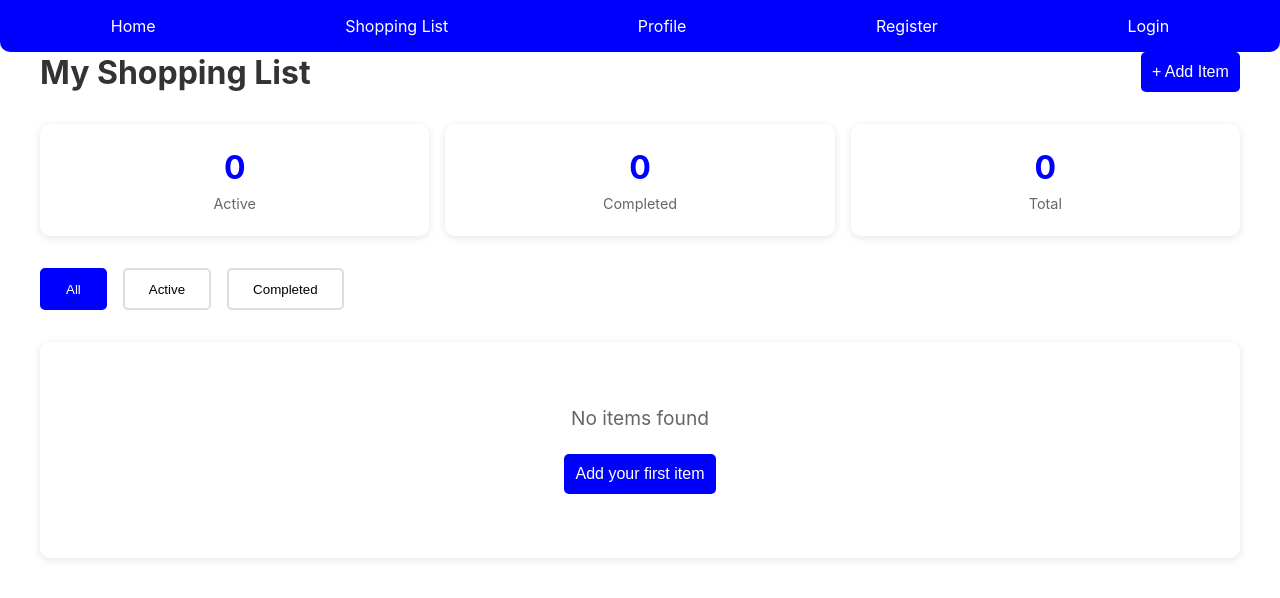
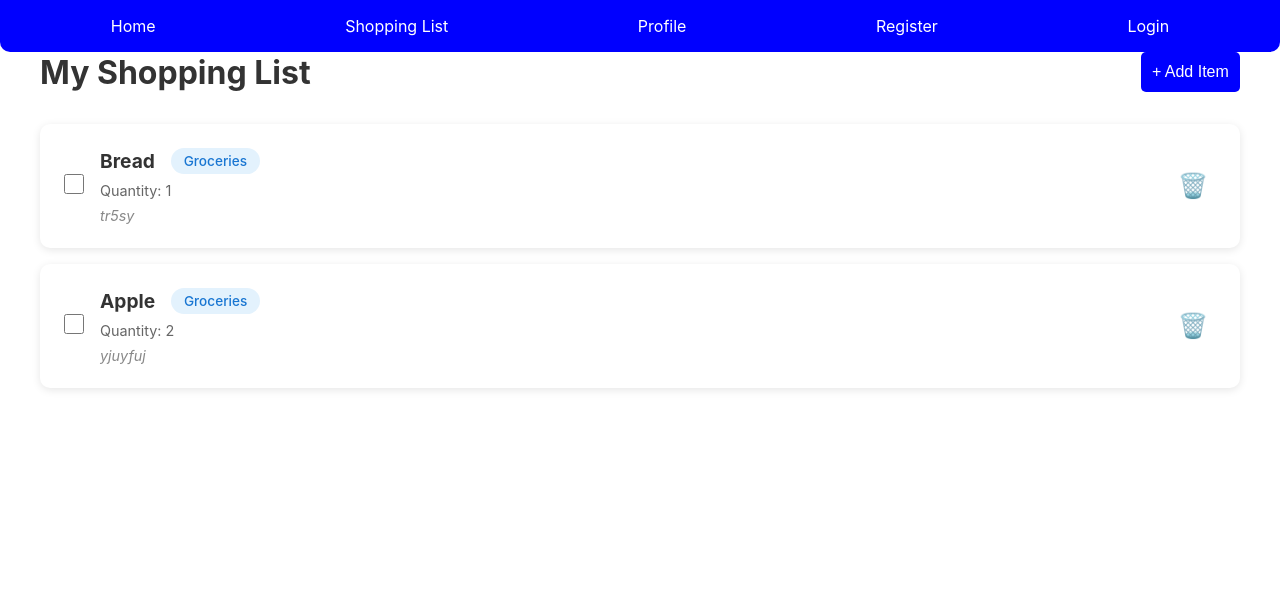
Before and after one commit to Mluleki23/Task-5-Shopping-List-App-, a React (Vite) app: page /shopping-list in a window 1280 px wide. Shown: the top 598 px of the page. Built offline with nearby package versions, Linux system fonts and the light colour scheme; data requests are answered from the project's data file.

Commit message:
ShoppingList now loads items from db.json and persists changes

```diff
--- a/src/data/Db.json
+++ b/src/data/Db.json
@@ -1,4 +1,56 @@
 {
-  "users": [],
-  "shoppingList": []
+  "users": [
+    {
+      "id": "297d",
+      "name": "de",
+      "surname": "dew",
+      "cell": "0791881002",
+      "email": "de@gmail.com",
+      "password": "123456"
+    },
+    {
+      "id": "27cc",
+      "name": "Mlu",
+      "surname": "moloi",
+      "cell": "0791881007",
+      "email": "mluleki@gmail.com",
+      "password": "654123"
+    },
+    {
+      "id": "70a0",
+      "name": "HI",
+      "surname": "hoo",
+      "cell": "0791881007",
+      "email": "hoo@gmail.com",
+      "password": "258963"
+    },
+    {
+      "id": "38d6",
+      "name": "hu",
+      "surname": "ho",
+      "cell": "0791881004",
+      "email": "ho@gmail.com",
+      "password": "1234567"
+    }
+  ],
+  "shoppingList": [
+    {
+      "id": "1759489129476",
+      "name": "Bread",
+      "quantity": 1,
+      "notes": "tr5sy",
+      "category": "Groceries",
+      "completed": false,
+      "createdAt": "2025-10-03T10:58:49.476Z"
+    },
+    {
+      "id": "1759493514778",
+      "name": "Apple",
+      "quantity": 2,
+      "notes": "yjuyfuj",
+      "category": "Groceries",
+      "completed": false,
+      "createdAt": "2025-10-03T12:11:54.778Z"
+    }
+  ]
 }
--- a/src/features/ShoppingListSlice.ts
+++ b/src/features/ShoppingListSlice.ts
@@ -1,4 +1,5 @@
-import { createSlice, type PayloadAction } from "@reduxjs/toolkit";
+import { createSlice, createAsyncThunk, type PayloadAction } from "@reduxjs/toolkit";
+import axios from "axios";
 
 export interface ShoppingItem {
   id: string;
@@ -13,60 +14,101 @@ export interface ShoppingItem {
 
 export interface ShoppingListState {
   items: ShoppingItem[];
+  status: "idle" | "loading" | "succeeded" | "failed";
+  error: string | null;
   filter: "all" | "active" | "completed";
 }
 
-const loadItemsFromStorage = (): ShoppingItem[] => {
-  const stored = localStorage.getItem("shoppingList");
-  return stored ? JSON.parse(stored) : [];
-};
-
 const initialState: ShoppingListState = {
-  items: loadItemsFromStorage(),
+  items: [],
+  status: "idle",
+  error: null,
   filter: "all",
 };
 
-export const ShoppingListSlice = createSlice({
+// ✅ Fetch all items
+export const fetchItems = createAsyncThunk(
+  "shoppingList/fetchItems",
+  async () => {
+    const res = await axios.get("http://localhost:5000/shoppingList");
+    return res.data;
+  }
+);
+
+// ✅ Add new item
+export const addItem = createAsyncThunk(
+  "shoppingList/addItem",
+  async (itemData: Omit<ShoppingItem, "id" | "completed" | "createdAt">) => {
+    const newItem = {
+      ...itemData,
+      completed: false,
+      createdAt: new Date().toISOString(),
+    };
+    const res = await axios.post("http://localhost:5000/shoppingList", newItem);
+    return res.data;
+  }
+);
+
+// ✅ Delete item
+export const deleteItem = createAsyncThunk(
+  "shoppingList/deleteItem",
+  async (id: string) => {
+    await axios.delete(`http://localhost:5000/shoppingList/${id}`);
+    return id;
+  }
+);
+
+// ✅ Toggle complete
+export const toggleComplete = createAsyncThunk(
+  "shoppingList/toggleComplete",
+  async (id: string) => {
+    const res = await axios.get(`http://localhost:5000/shoppingList/${id}`);
+    const updated = { ...res.data, completed: !res.data.completed };
+    await axios.put(`http://localhost:5000/shoppingList/${id}`, updated);
+    return updated;
+  }
+);
+
+const ShoppingListSlice = createSlice({
   name: "shoppingList",
   initialState,
   reducers: {
-    addItem: (state, action: PayloadAction<Omit<ShoppingItem, "id" | "completed" | "createdAt">>) => {
-      const newItem: ShoppingItem = {
-        ...action.payload,
-        id: Date.now().toString(),
-        completed: false,
-        createdAt: new Date().toISOString(),
-      };
-      state.items.push(newItem);
-      localStorage.setItem("shoppingList", JSON.stringify(state.items));
-    },
-    updateItem: (state, action: PayloadAction<ShoppingItem>) => {
-      const index = state.items.findIndex(item => item.id === action.payload.id);
-      if (index !== -1) {
-        state.items[index] = action.payload;
-        localStorage.setItem("shoppingList", JSON.stringify(state.items));
-      }
-    },
-    deleteItem: (state, action: PayloadAction<string>) => {
-      state.items = state.items.filter(item => item.id !== action.payload);
-      localStorage.setItem("shoppingList", JSON.stringify(state.items));
-    },
-    toggleComplete: (state, action: PayloadAction<string>) => {
-      const item = state.items.find(item => item.id === action.payload);
-      if (item) {
-        item.completed = !item.completed;
-        localStorage.setItem("shoppingList", JSON.stringify(state.items));
-      }
-    },
-    setFilter: (state, action: PayloadAction<"all" | "active" | "completed">) => {
+    setFilter: (
+      state,
+      action: PayloadAction<"all" | "active" | "completed">
+    ) => {
       state.filter = action.payload;
     },
-    clearCompleted: (state) => {
-      state.items = state.items.filter(item => !item.completed);
-      localStorage.setItem("shoppingList", JSON.stringify(state.items));
-    },
+  },
+  extraReducers: (builder) => {
+    builder
+      // fetch
+      .addCase(fetchItems.pending, (state) => {
+        state.status = "loading";
+      })
+      .addCase(fetchItems.fulfilled, (state, action) => {
+        state.status = "succeeded";
+        state.items = action.payload;
+      })
+      .addCase(fetchItems.rejected, (state, action) => {
+        state.status = "failed";
+        state.error = action.error.message || "Failed to fetch items";
+      })
+      // add
+      .addCase(addItem.fulfilled, (state, action) => {
+        state.items.push(action.payload);
+      })
+      // delete
+      .addCase(deleteItem.fulfilled, (state, action) => {
+        state.items = state.items.filter((item) => item.id !== action.payload);
+      })
+      // toggle
+      .addCase(toggleComplete.fulfilled, (state, action) => {
+        const index = state.items.findIndex((i) => i.id === action.payload.id);
+        if (index !== -1) state.items[index] = action.payload;
+      });
   },
 });
 
-export const { addItem, updateItem, deleteItem, toggleComplete, setFilter, clearCompleted } = ShoppingListSlice.actions;
+export const { setFilter } = ShoppingListSlice.actions;
 export default ShoppingListSlice.reducer;
--- a/src/pages/ShoppingList.tsx
+++ b/src/pages/ShoppingList.tsx
@@ -1,17 +1,29 @@
-import React, { useState } from "react";
+import React, { useEffect, useState } from "react";
 import { useDispatch, useSelector } from "react-redux";
 import type { RootState, AppDispatch } from "../../store";
-import { addItem, deleteItem, toggleComplete, setFilter, clearCompleted } from "../features/ShoppingListSlice";
+import {
+  fetchItems,
+  addItem,
+  deleteItem,
+  toggleComplete,
+  setFilter,
+} from "../features/ShoppingListSlice";
 import AddItemModal from "../component/AddItemModal";
 import ShoppingItemCard from "../component/ShoppingItemCard";
 import "../App.css";
 
 const ShoppingList: React.FC = () => {
   const dispatch = useDispatch<AppDispatch>();
-  const { items, filter } = useSelector((state: RootState) => state.shoppingList);
+  const { items, filter, status } = useSelector(
+    (state: RootState) => state.shoppingList
+  );
   const [isModalOpen, setIsModalOpen] = useState(false);
 
-  const filteredItems = items.filter(item => {
+  useEffect(() => {
+    dispatch(fetchItems());
+  }, [dispatch]);
+
+  const filteredItems = items.filter((item) => {
     if (filter === "active") return !item.completed;
     if (filter === "completed") return item.completed;
     return true;
@@ -22,90 +34,30 @@ const ShoppingList: React.FC = () => {
     setIsModalOpen(false);
   };
 
-  const handleToggleComplete = (id: string) => {
-    dispatch(toggleComplete(id));
-  };
-
-  const handleDeleteItem = (id: string) => {
-    dispatch(deleteItem(id));
-  };
-
-  const handleClearCompleted = () => {
-    dispatch(clearCompleted());
-  };
-
-  const activeCount = items.filter(item => !item.completed).length;
-  const completedCount = items.filter(item => item.completed).length;
-
   return (
     <div className="shopping-list-page">
       <div className="shopping-list-container">
         <div className="shopping-list-header">
           <h1>My Shopping List</h1>
-          <button className="btn btn-primary" onClick={() => setIsModalOpen(true)}>
+          <button
+            className="btn btn-primary"
+            onClick={() => setIsModalOpen(true)}
+          >
             + Add Item
           </button>
         </div>
 
-        <div className="shopping-list-stats">
-          <div className="stat-item">
-            <span className="stat-number">{activeCount}</span>
-            <span className="stat-label">Active</span>
-          </div>
-          <div className="stat-item">
-            <span className="stat-number">{completedCount}</span>
-            <span className="stat-label">Completed</span>
-          </div>
-          <div className="stat-item">
-            <span className="stat-number">{items.length}</span>
-            <span className="stat-label">Total</span>
-          </div>
-        </div>
-
-        <div className="shopping-list-filters">
-          <button
-            className={`filter-btn ${filter === "all" ? "active" : ""}`}
-            onClick={() => dispatch(setFilter("all"))}
-          >
-            All
-          </button>
-          <button
-            className={`filter-btn ${filter === "active" ? "active" : ""}`}
-            onClick={() => dispatch(setFilter("active"))}
-          >
-            Active
-          </button>
-          <button
-            className={`filter-btn ${filter === "completed" ? "active" : ""}`}
-            onClick={() => dispatch(setFilter("completed"))}
-          >
-            Completed
-          </button>
-          {completedCount > 0 && (
-            <button className="btn btn-outline" onClick={handleClearCompleted}>
-              Clear Completed
-            </button>
-          )}
-        </div>
+        {status === "loading" && <p>Loading...</p>}
 
         <div className="shopping-list-items">
-          {filteredItems.length === 0 ? (
-            <div className="empty-state">
-              <p>No items found</p>
-              <button className="btn btn-primary" onClick={() => setIsModalOpen(true)}>
-                Add your first item
-              </button>
-            </div>
-          ) : (
-            filteredItems.map(item => (
-              <ShoppingItemCard
-                key={item.id}
-                item={item}
-                onToggleComplete={handleToggleComplete}
-                onDelete={handleDeleteItem}
-              />
-            ))
-          )}
+          {filteredItems.map((item) => (
+            <ShoppingItemCard
+              key={item.id}
+              item={item}
+              onToggleComplete={(id) => dispatch(toggleComplete(id))}
+              onDelete={(id) => dispatch(deleteItem(id))}
+            />
+          ))}
         </div>
       </div>
 
```
